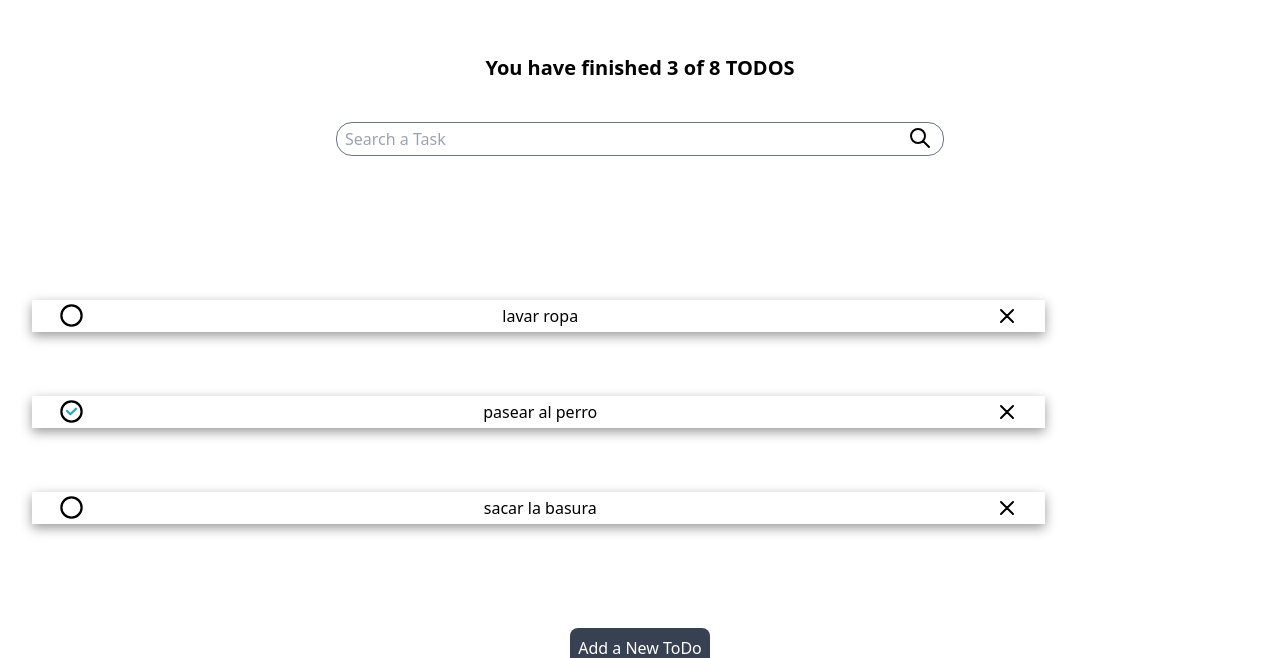
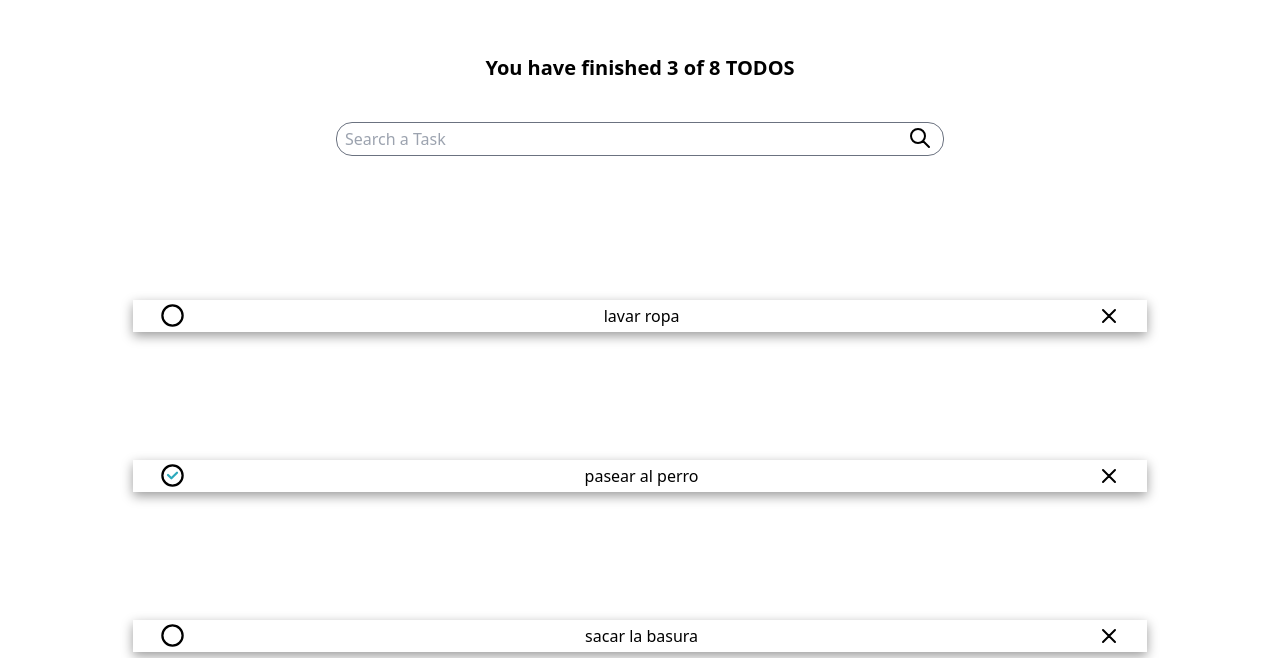
Before and after one commit to Ernestoc14/Curso-React-Platzi, a React (Vite) app in the folder TODO_React_App/: page / in a window 1280 px wide. Shown: the part 138-796 px from the top of the page. Built offline with nearby package versions, Linux system fonts and the light colour scheme.

Commit message:
Styling the List

```diff
--- a/TODO_React_App/src/components/ToDoList.jsx
+++ b/TODO_React_App/src/components/ToDoList.jsx
@@ -1,7 +1,7 @@
 function ToDoList({children}){
     return(
         <section>
-            <ul>
+            <ul className="flex flex-col items-center ">
                 {children}
             </ul>
         </section>
```
